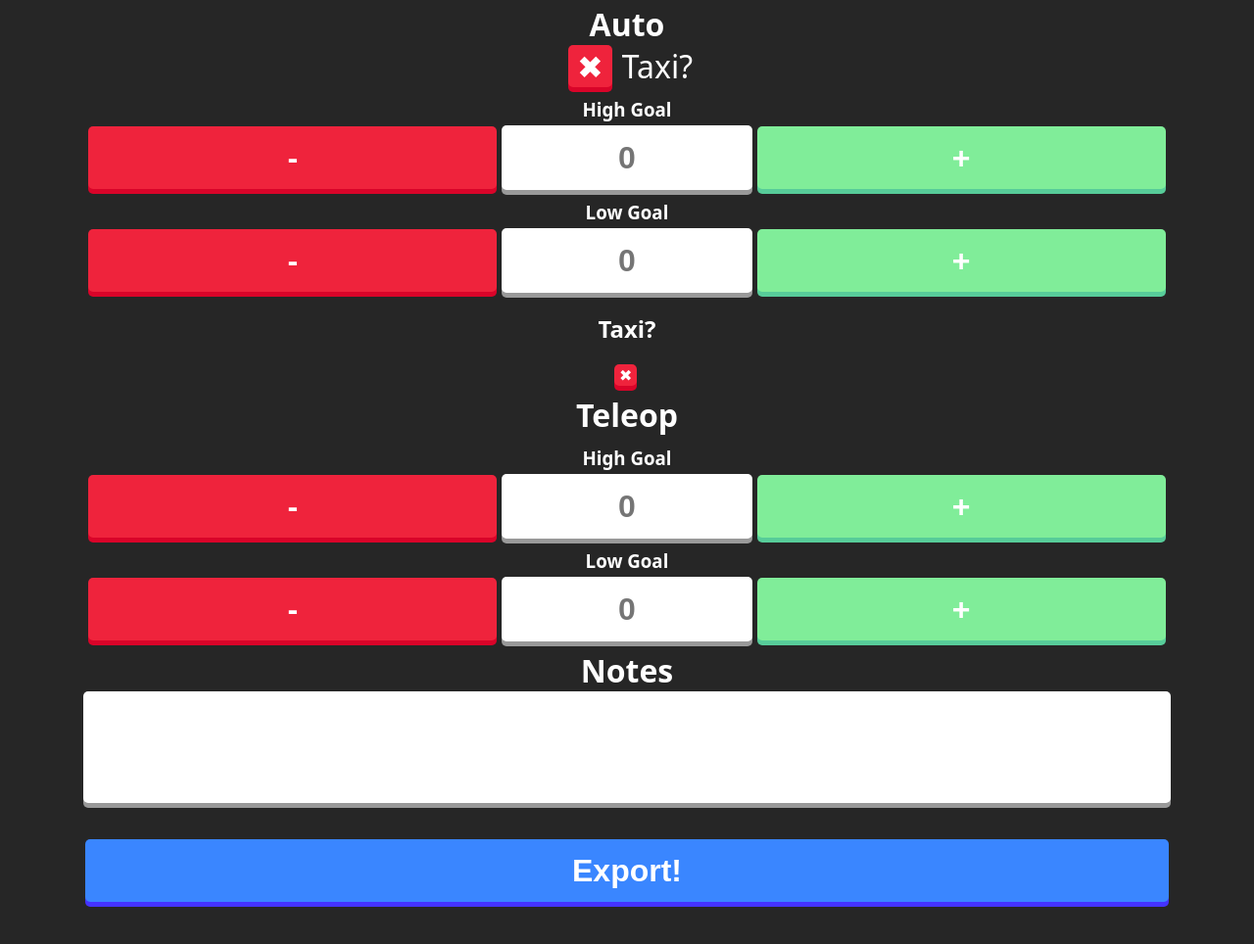
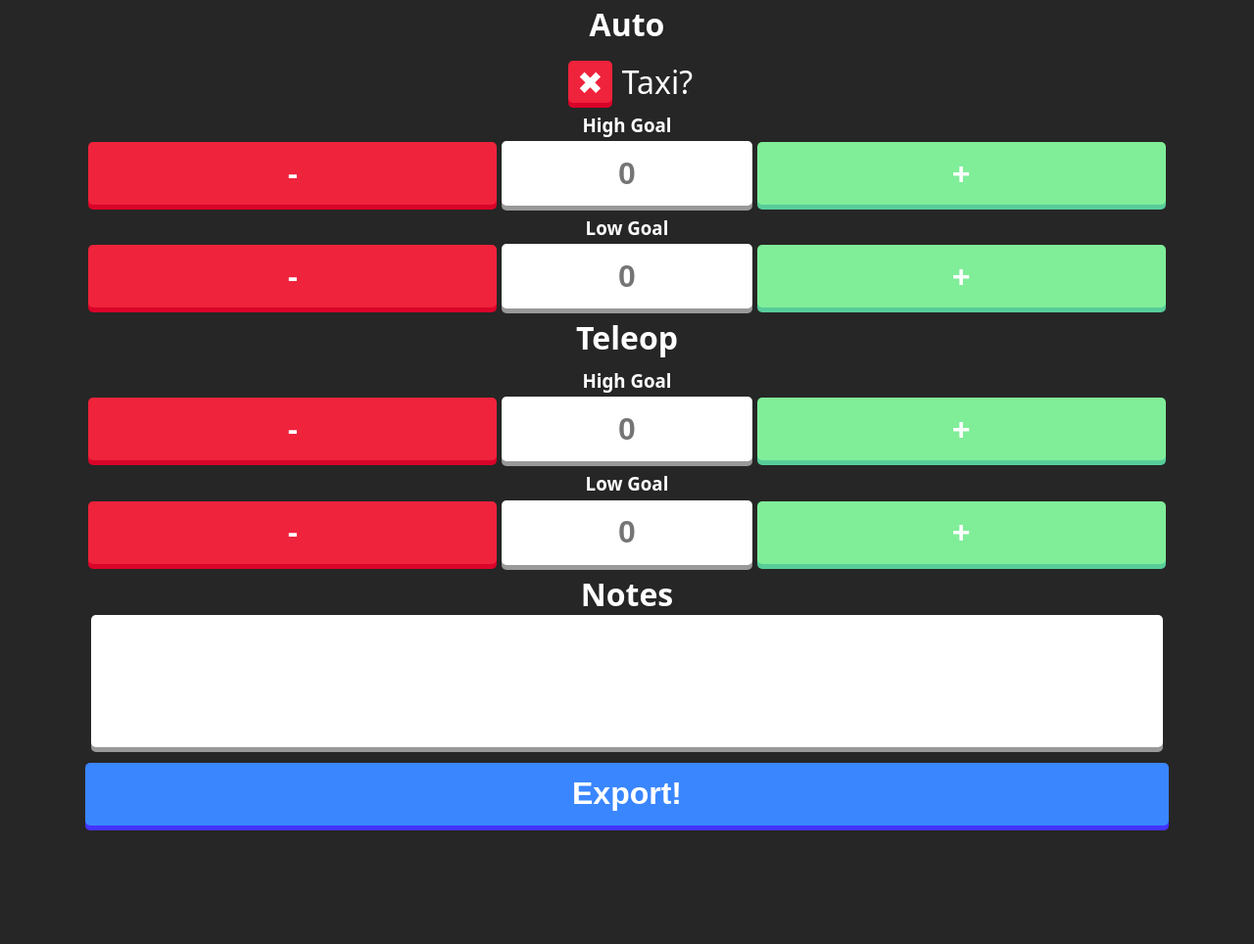
Before and after one commit to frc-2175/ScoutApp, a website: page public/index.html in a window 1280 px wide. Shown: the part 274-1238 px from the top of the page at 98% size. Drawn offline with Linux system fonts and the light colour scheme; a web font is replaced by a local one.

Commit message:
Fixed double taxi checkbox, added padding for notes and checkbox

```diff
--- a/public/index.html
+++ b/public/index.html
@@ -160,7 +160,7 @@
 			else {
 				try {
 
-					writeMatchData(match, team, teleHi, teleLo, autoHi, autoLo, event, taxi);
+					writeMatchData(match, team, teleHi, teleLo, autoHi, autoLo, event, taxi, notes);
 
 				}
 				catch (e) {
@@ -236,10 +236,6 @@
 				<input id="autoLoGoal" type="tel" placeholder="0" min="0">
 				<button class="button-3d green" onclick="increment('autoLoGoal')">+</button>
 			</div>
-			<!-- Insert checkbox here with ID taxiCheckbox -->
-			<h2>Taxi?</h2>
-			<input type="checkbox" id="taxiCheckbox" name="taxi" value="">
-			<label for="taxiCheckbox"> </label><br>
 		</div>
 		<div class="teleop">
 			<h1>Teleop</h1>
--- a/public/style.css
+++ b/public/style.css
@@ -174,6 +174,7 @@ input[type=checkbox] {
 	appearance: none;
 	-webkit-appearance: none;
 	margin-left: 0px;
+	margin-top: 50px;
 }
 
 input[type=checkbox]+label {
@@ -214,7 +215,7 @@ input[type=checkbox]:not(checked)+label:hover::before {
 }
 
 textarea {
-	width: 87.5%;
+	width: 84.5%;
 	font-family: 'Noto Sans';
 	font-style: normal;
 	font-size: 1em;
@@ -223,4 +224,5 @@ textarea {
 	border: none;
 	border-radius: 5px;
 	box-shadow: 0 5px #999999;
+	padding: 1%;
 }
```
